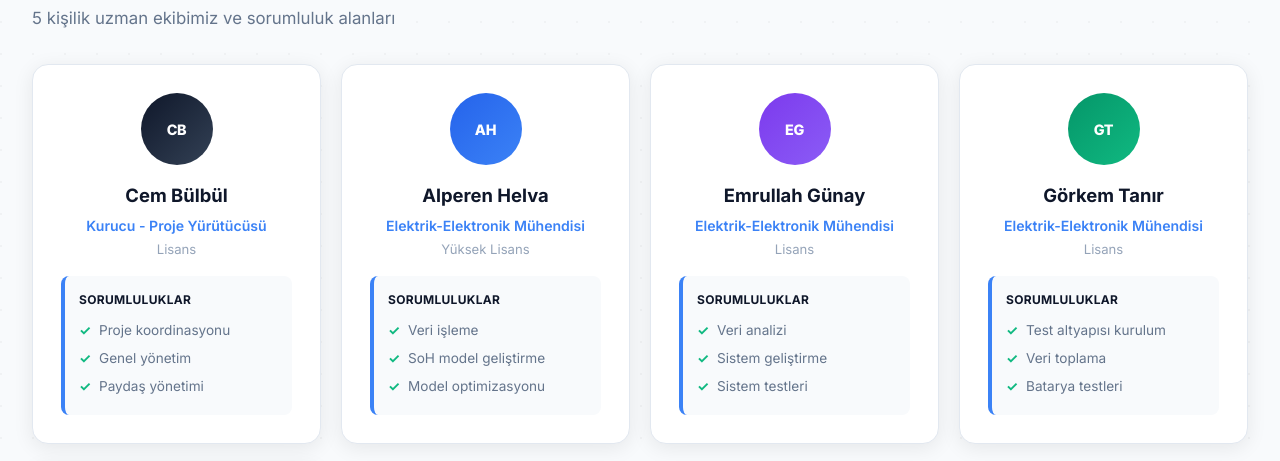
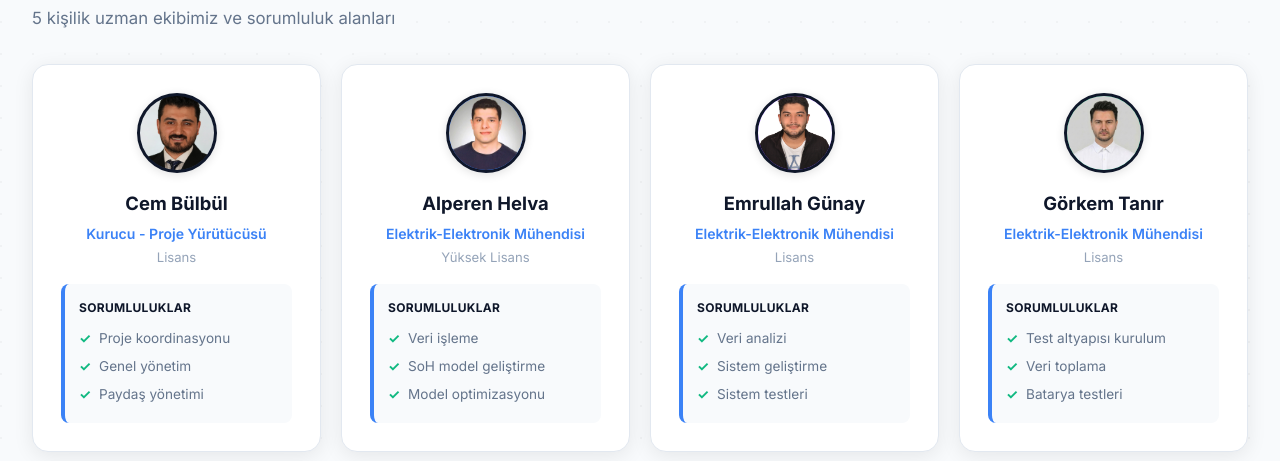
Before and after one commit to emrullahgu/Kobinerji_Tubitak, a website: page index.html in a window 1280 px wide. Both pictures are taken after a click on the button "👥 Ekip". Shown: the part 331-792 px from the top of the page. Drawn offline with Linux system fonts and the light colour scheme.

Commit message:
feat: vesikalık photos for team cards in dashboard and documentation

```diff
--- a/script.js
+++ b/script.js
@@ -138,11 +138,11 @@ const project = {
     ],
 
     team: [
-        { name: 'Cem Bülbül', initials: 'CB', role: 'Kurucu - Proje Yürütücüsü', edu: 'Lisans', tasks: ['Proje koordinasyonu', 'Genel yönetim', 'Paydaş yönetimi'] },
-        { name: 'Alperen Helva', initials: 'AH', role: 'Elektrik-Elektronik Mühendisi', edu: 'Yüksek Lisans', tasks: ['Veri işleme', 'SoH model geliştirme', 'Model optimizasyonu'] },
-        { name: 'Emrullah Günay', initials: 'EG', role: 'Elektrik-Elektronik Mühendisi', edu: 'Lisans', tasks: ['Veri analizi', 'Sistem geliştirme', 'Sistem testleri'] },
-        { name: 'Görkem Tanır', initials: 'GT', role: 'Elektrik-Elektronik Mühendisi', edu: 'Lisans', tasks: ['Test altyapısı kurulum', 'Veri toplama', 'Batarya testleri'] },
-        { name: 'İbrahim Çağdaş', initials: 'İÇ', role: 'Makina Mühendisi', edu: 'Lisans', tasks: ['Mekanik sistem kurulum', 'Geri kazanım sistemi', 'Test desteği'] }
+        { name: 'Cem Bülbül', initials: 'CB', photo: 'vesikalar/cembulbul.jpeg', role: 'Kurucu - Proje Yürütücüsü', edu: 'Lisans', tasks: ['Proje koordinasyonu', 'Genel yönetim', 'Paydaş yönetimi'] },
+        { name: 'Alperen Helva', initials: 'AH', photo: 'vesikalar/alperenhelva.jpeg', role: 'Elektrik-Elektronik Mühendisi', edu: 'Yüksek Lisans', tasks: ['Veri işleme', 'SoH model geliştirme', 'Model optimizasyonu'] },
+        { name: 'Emrullah Günay', initials: 'EG', photo: 'vesikalar/emrullahgunay.jpg', role: 'Elektrik-Elektronik Mühendisi', edu: 'Lisans', tasks: ['Veri analizi', 'Sistem geliştirme', 'Sistem testleri'] },
+        { name: 'Görkem Tanır', initials: 'GT', photo: 'vesikalar/gorkemtanir.jpeg', role: 'Elektrik-Elektronik Mühendisi', edu: 'Lisans', tasks: ['Test altyapısı kurulum', 'Veri toplama', 'Batarya testleri'] },
+        { name: 'İbrahim Çağdaş', initials: 'İÇ', photo: 'vesikalar/ibrahimcagdas.jpg', role: 'Makina Mühendisi', edu: 'Lisans', tasks: ['Mekanik sistem kurulum', 'Geri kazanım sistemi', 'Test desteği'] }
     ]
 };
 
@@ -353,7 +353,7 @@ function renderTeam() {
     if (!grid) return;
     grid.innerHTML = project.team.map(m => `
         <div class="tm-card">
-            <div class="tm-avatar">${m.initials}</div>
+            <div class="tm-avatar">${m.photo ? `<img src="${m.photo}" alt="${m.name}">` : m.initials}</div>
             <div class="tm-name">${m.name}</div>
             <div class="tm-role">${m.role}</div>
             <div class="tm-edu">${m.edu}</div>
--- a/styles.css
+++ b/styles.css
@@ -718,8 +718,8 @@ body {
 }
 .tm-card:hover { transform: translateY(-6px); box-shadow: var(--shadow-lg); }
 .tm-avatar {
-    width: 72px;
-    height: 72px;
+    width: 80px;
+    height: 80px;
     border-radius: 50%;
     margin: 0 auto 16px;
     display: flex;
@@ -729,6 +729,15 @@ body {
     font-size: 0.9em;
     color: #fff;
     letter-spacing: -0.02em;
+    overflow: hidden;
+    border: 3px solid var(--primary);
+    box-shadow: 0 2px 10px rgba(0,0,0,0.12);
+}
+.tm-avatar img {
+    width: 100%;
+    height: 100%;
+    object-fit: cover;
+    display: block;
 }
 .tm-card:nth-child(1) .tm-avatar { background: linear-gradient(135deg, #0f172a, #334155); }
 .tm-card:nth-child(2) .tm-avatar { background: linear-gradient(135deg, #2563eb, #3b82f6); }
```
Also changed, not shown: dokumantasyon.html (+10 -7 lines), vesikalar/alperenhelva.jpeg (added), vesikalar/cembulbul.jpeg (added), vesikalar/emrullahgunay.jpg (added), vesikalar/gorkemtanir.jpeg (added), vesikalar/ibrahimcagdas.jpg (added).
